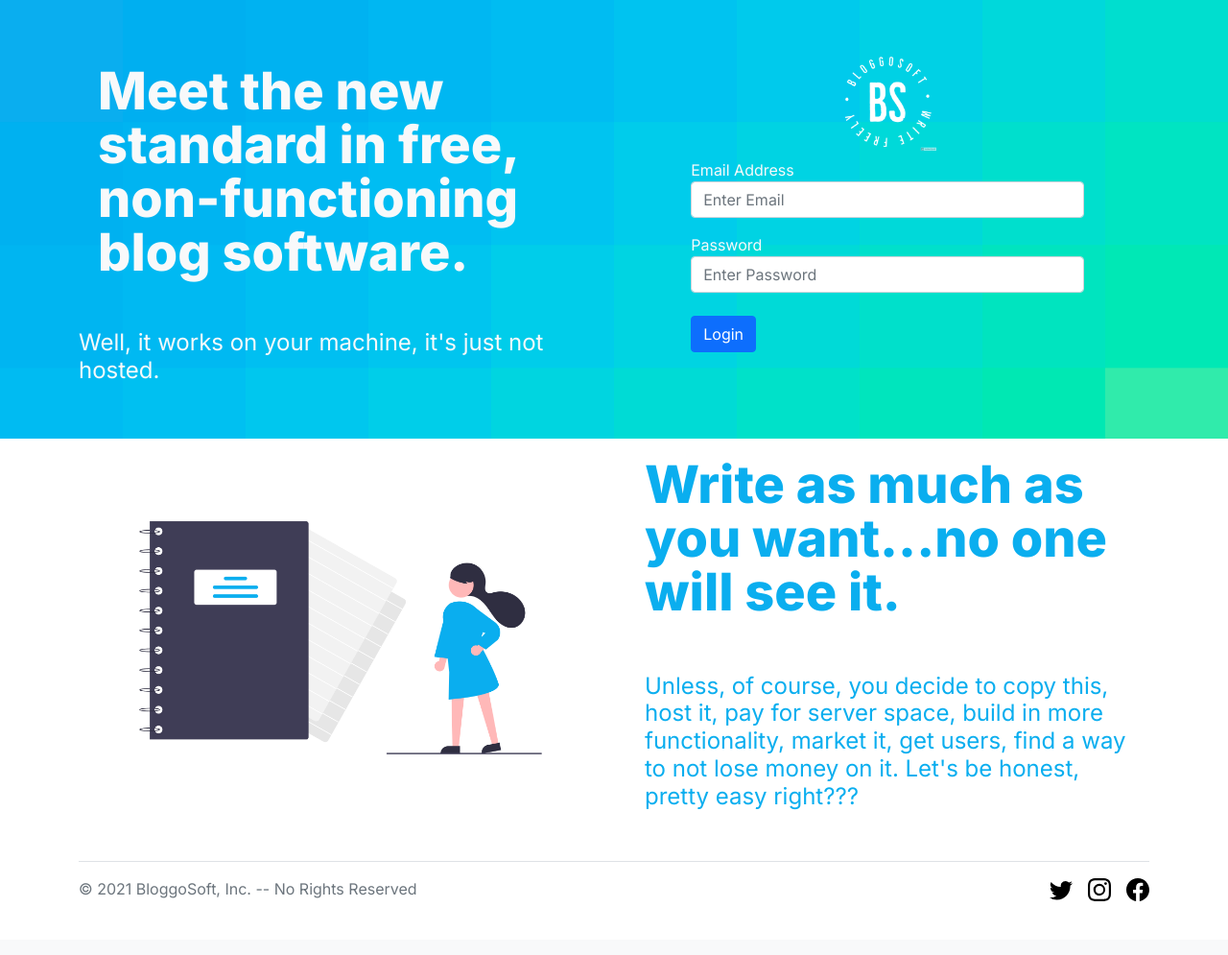
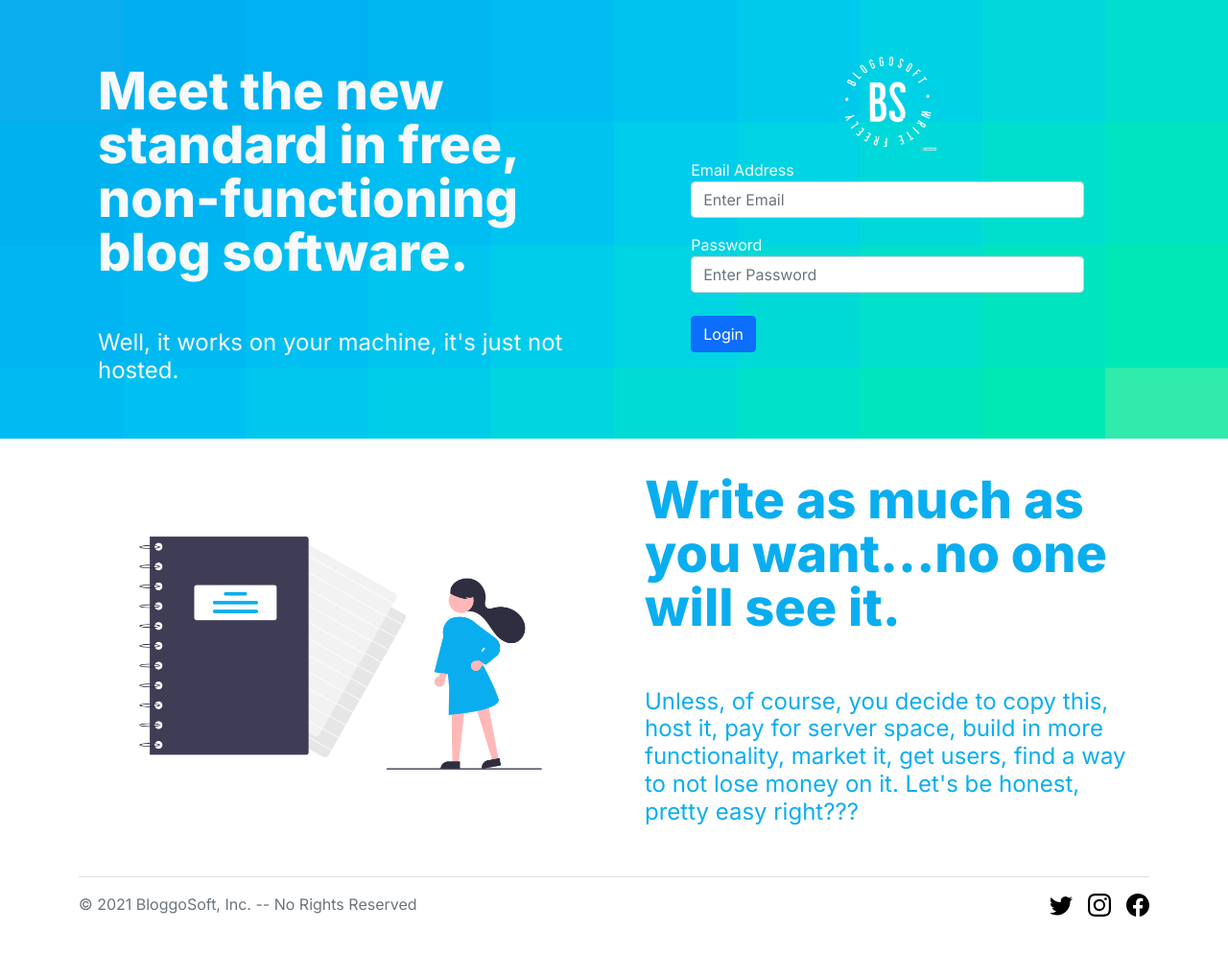
Before and after one commit to buckwheatone/flask_blog_twt, a Flask app: page / in a window 1280 px wide. Shown: the part 63-1058 px from the top of the page at 96% size. Before the commit the page ends 1002 px from the top, so only its background shows below. Run offline with Flask 2, Linux system fonts and the light colour scheme.

Commit message:
update landing and style

```diff
--- a/website/templates/landing.html
+++ b/website/templates/landing.html
@@ -22,7 +22,7 @@
     <div class="row">
       <div class="col">
         <h1 id="heromsg">Meet the new standard in free, non-functioning blog software.</h1><br>
-        <h4>Well, it works on your machine, it's just not hosted.</h4>
+        <h4 style="padding-left: 20px;">Well, it works on your machine, it's just not hosted.</h4>
       </div>
       <div class="col d-flex justify-content-center">
         <form class="w-75" method="POST" action="/login">
@@ -46,7 +46,7 @@
 </section>
 
 <!-- Second section with content -->
-<section class="container">
+<section class="container pt-3">
   <div class="row align-items-center justify-content-between">
     <div class="col-md">
       <img class="img-fluid" src="../static/notebook.png" alt="Person with notebook">
```
Also changed, not shown: website/templates/base.html (+8 -8 lines).
